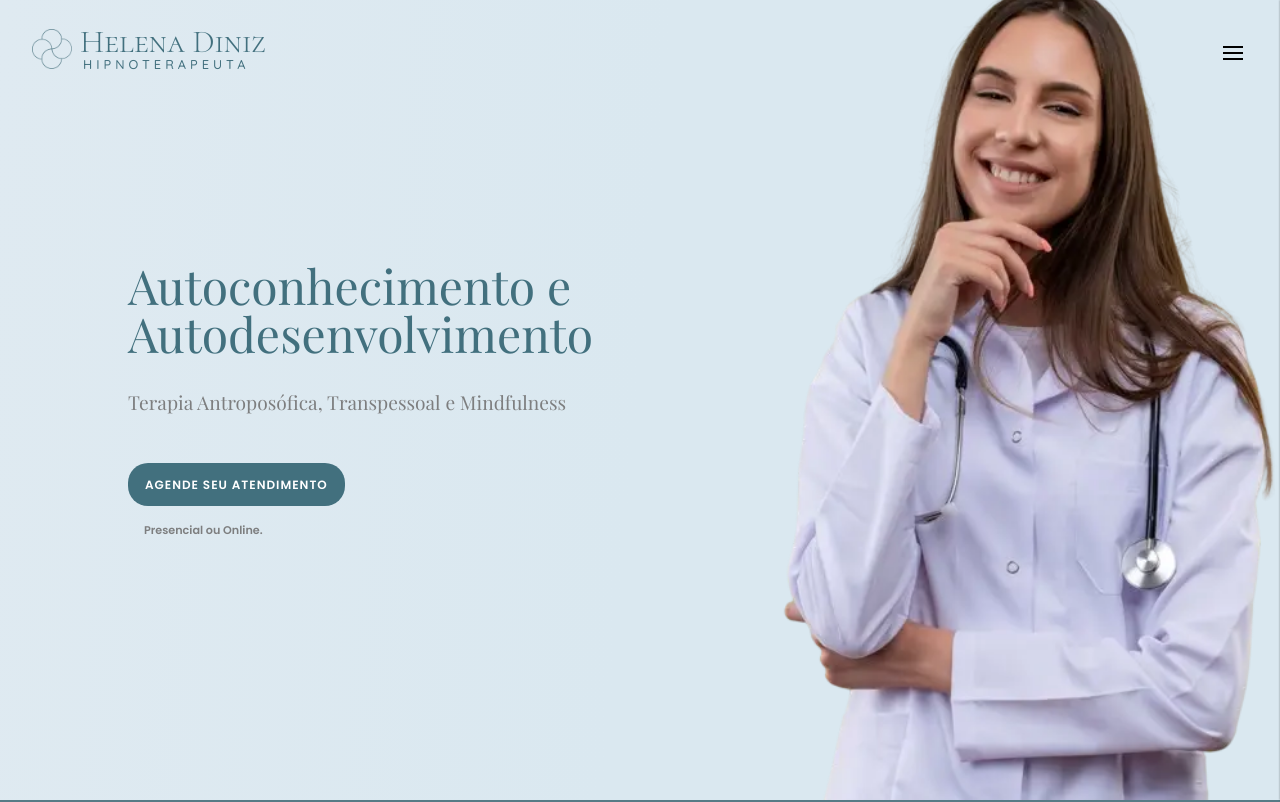
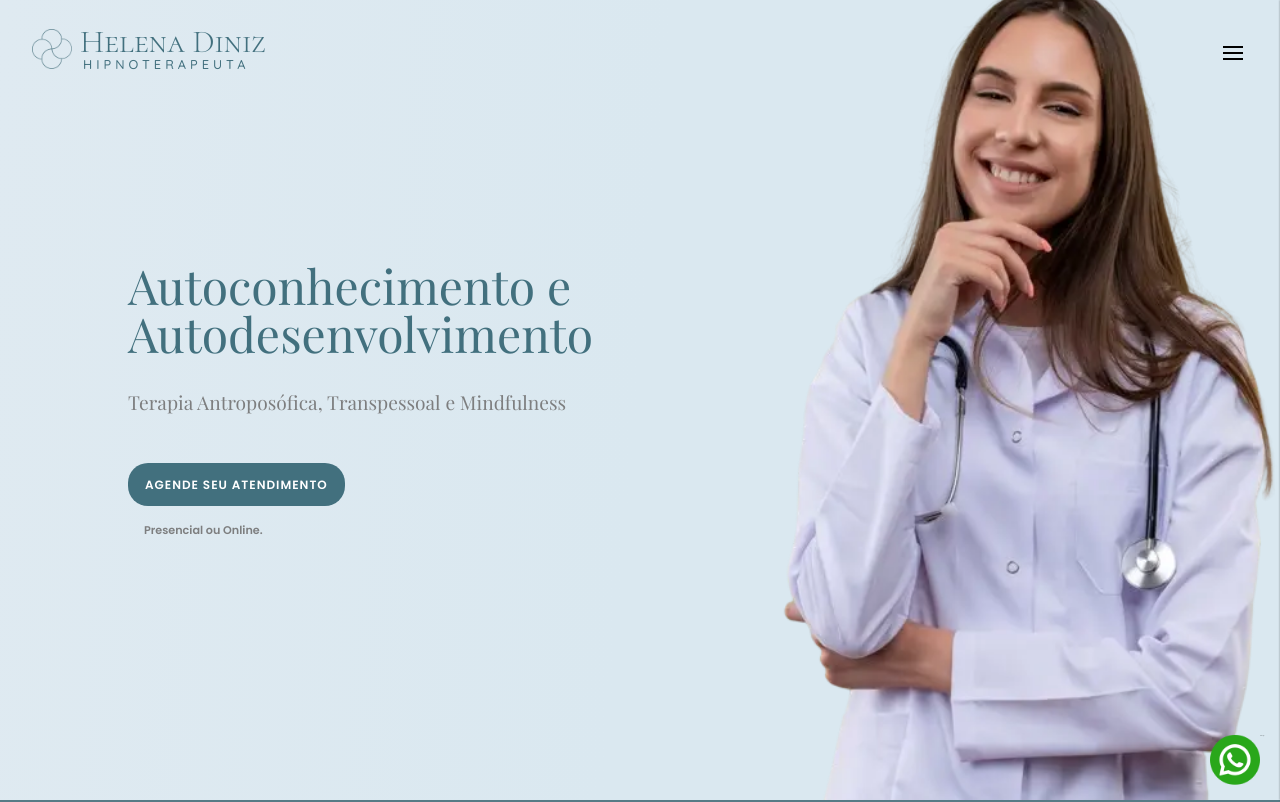
Before and after one commit to rlxmts/helena-diniz-react, a React (Create React App) app: page / in a window 1280 px wide. Shown: the top 802 px of the page. Built offline with nearby package versions, Linux system fonts and the light colour scheme.

Commit message:
:dizzy: Add botao wpp e animacao

```diff
--- a/src/App.js
+++ b/src/App.js
@@ -36,6 +36,27 @@ const ContainerApp = styled.div`
   .barrinhas-ativo::after{
     transform: rotate(-45deg);
     bottom:14px;
+  }
+
+  .botao-wpp{
+    position: fixed;
+    bottom: 20px;
+    right: 20px;
+    height: 50px;
+    width: 50px;
+    display:flex;
+    font-size: 1px;
+    animation: pular 5s infinite;
+
+    img{
+      width:100%;
+    }
+  }
+
+  @keyframes pular {
+    0%{ transform: translateY(0)}
+    50%{ transform: translateY(5px)}
+    100%{ transform: translateY(0)}
   }
 `
 
@@ -96,6 +117,15 @@ function App() {
       <Citacao />
       <Contato />
       <Rodape />
+      <a
+        className="botao-wpp"
+        href="https://wa.me/351931662209"
+        rel="noreferrer noopener"
+        target="_blank"
+      >
+        <img src="./img/bt-wpp.png" alt="whatsapp"></img>
+        whatsapp
+      </a>
     </ContainerApp>
   );
 }
```
Also changed, not shown: public/img/bt-wpp.png (added).
